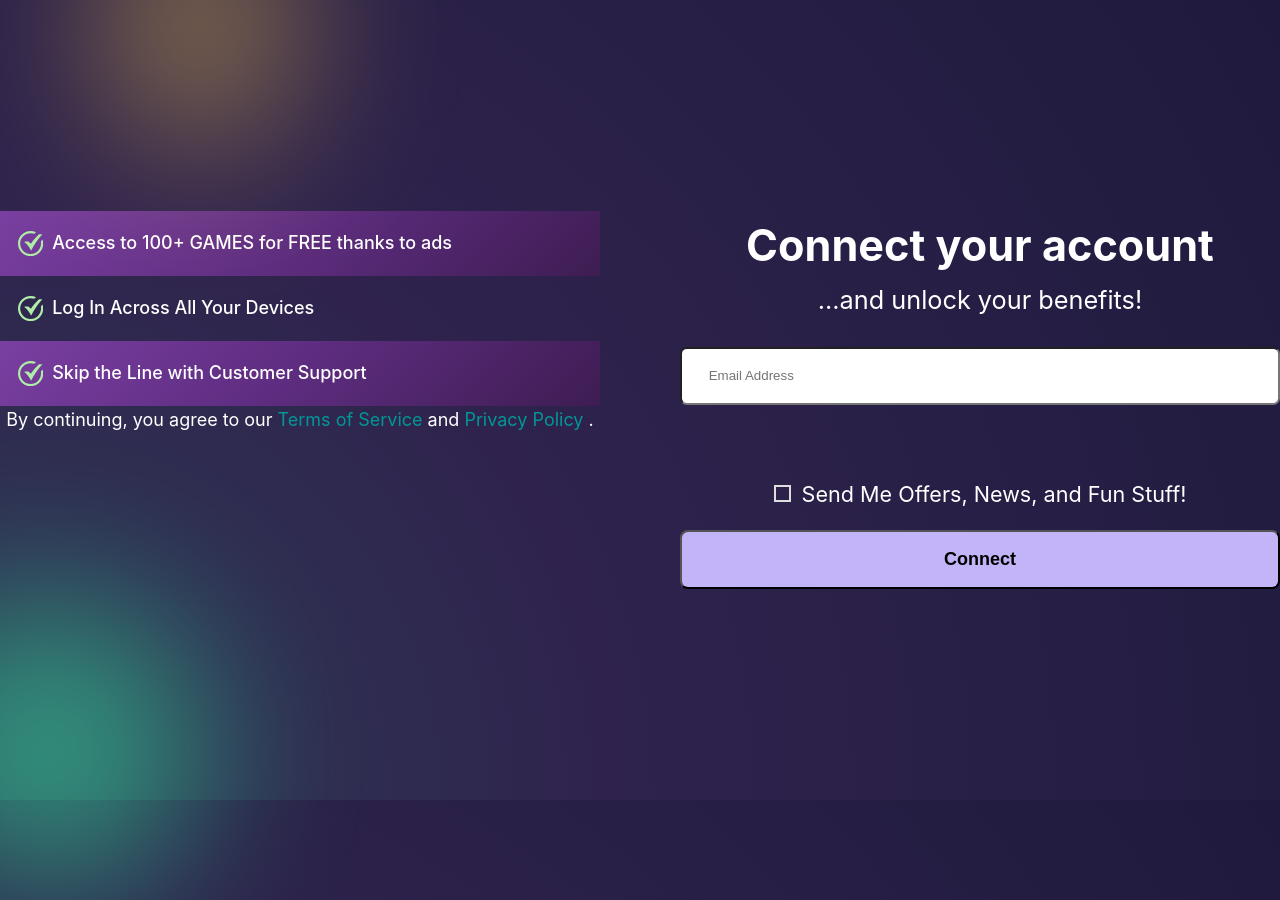
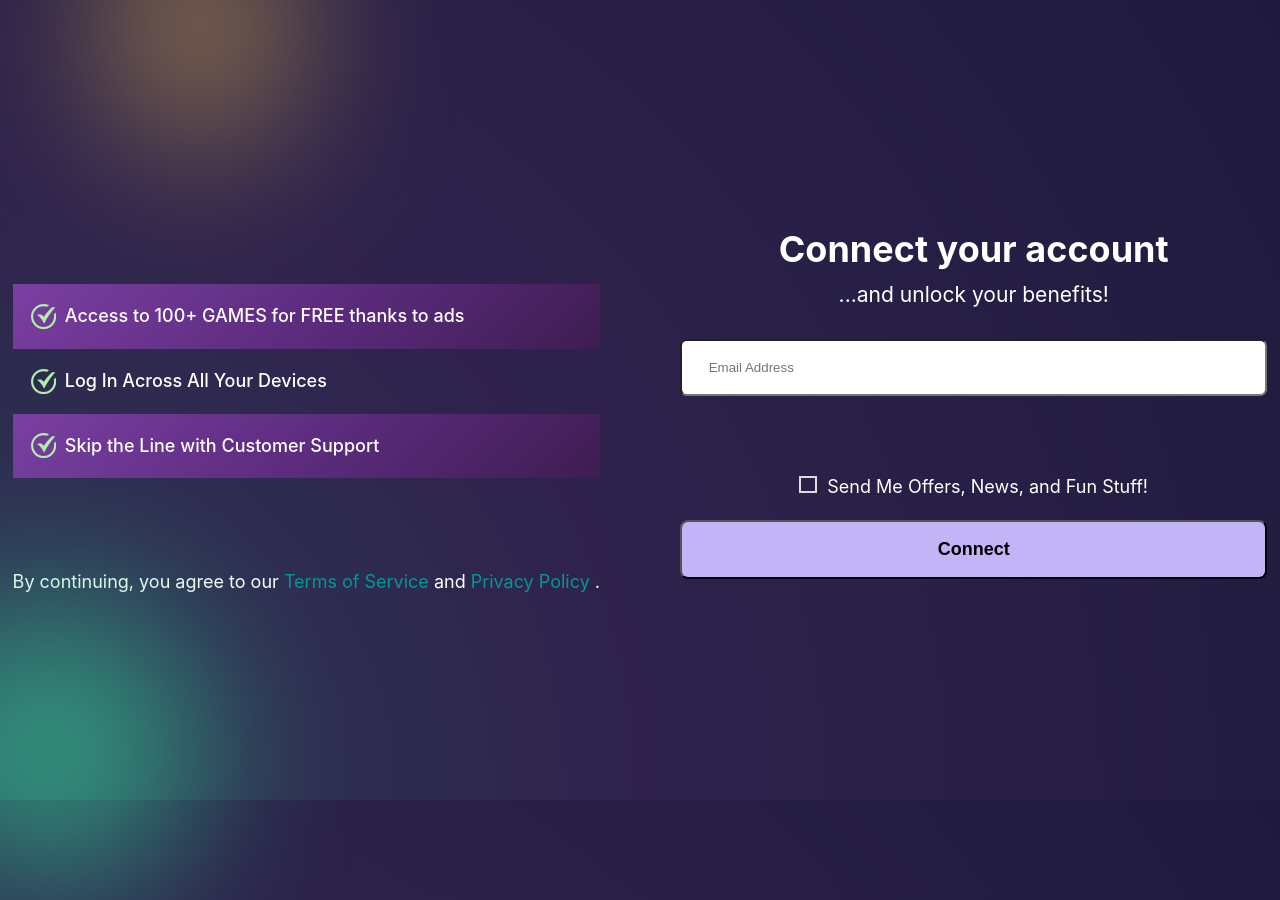
Before and after one commit to DiegoGutierrezDev/GameHouse-test, a Vue app: page / in a window 1280 px wide. Built offline with nearby package versions, Linux system fonts and the light colour scheme.

Commit message:
Styles corrected and layout improved

```diff
--- a/src/assets/main.css
+++ b/src/assets/main.css
@@ -8,6 +8,8 @@ body {
   background: radial-gradient(circle at bottom left, #2e3b56 0%, #2f234d 40%, #1f1a3d 100%);
   min-height: 100vh;
   line-height: 1.6;
+  color: white;
+  text-align: center;
   font-family:
     Inter,
     -apple-system,
@@ -61,7 +63,6 @@ a {
 
 h1 {
   font-weight: 700;
-  color: white;
 }
 
 strong {
@@ -86,6 +87,7 @@ strong {
 .columns {
   display: flex;
   flex-direction: column;
+  align-items: center;
 }
 
 .input-text {
@@ -111,6 +113,14 @@ strong {
   cursor: pointer;
   margin-right: 0.8em;
   margin-top: 6em;
+}
+
+.left-column {
+  display: grid;
+  align-content: space-between;
+}
+.left-column p {
+  margin-top: auto;
 }
 
 @media (min-width: 641px) {
--- a/src/components/AppBenefits.vue
+++ b/src/components/AppBenefits.vue
@@ -5,6 +5,7 @@ const props = defineProps({
 </script>
 
 <template>
+  <div class="outter-margin">
     <div v-for="(benefit, index) in props.benefits" :key="index" class="benefits-class">
       <svg
         version="1.1"
@@ -30,11 +31,17 @@ const props = defineProps({
         {{ benefit }}
       </span>
     </div>
+  </div>
 </template>
 
 <style scoped>
+.outter-margin {
+  margin-top: 4.5em;
+  margin-bottom: 5em;
+  width: 100%;
+}
 .benefits-class {
-  padding: 0.4em;
+  padding: 0.6em;
   display: flex;
   align-items: center;
   color: white;
--- a/src/components/AppButton.vue
+++ b/src/components/AppButton.vue
@@ -18,6 +18,9 @@ const props = defineProps({
 .M-purple {
   background-color: #c2b4f7;
   height: 3.3em;
+  width: 90%;
+  display: block;
+  margin-top: 1em;
   border-radius: 0.5rem;
   font-weight: 600;
   font-size: large;
@@ -27,8 +30,20 @@ const props = defineProps({
   background-color: #fccd61;
   width: 30em;
   height: 3.3em;
+  display: block;
+  margin-top: 1em;
   border-radius: 0.5rem;
   font-weight: 600;
   font-size: large;
 }
+
+@media (min-width: 641px) {
+  .M-purple {
+    width: 100%;
+  }
+
+  .L-orange {
+    width: 100%;
+  }
+}
 </style>
--- a/src/views/layouts/PageWrapper.vue
+++ b/src/views/layouts/PageWrapper.vue
@@ -1,10 +1,10 @@
 <template>
   <div v-if="desktop" class="columns">
-    <div>
+    <div style="flex-direction: column; display: flex">
       <slot name="benefits" />
       <slot name="text" />
     </div>
-    <div class="white-text">
+    <div>
       <slot name="title" />
       <slot name="input" />
       <slot name="resend" />
@@ -17,6 +17,7 @@
     <slot name="input" />
     <slot name="button" />
     <slot name="text" />
+    <slot name="resend" />
   </div>
 </template>
 
--- a/src/views/register/RegisterStep1.vue
+++ b/src/views/register/RegisterStep1.vue
@@ -18,7 +18,7 @@ import PageWrapper from '../layouts/PageWrapper.vue'
     ></template>
 
     <template #text>
-      <div class="left-column">
+      <div style="margin-top: auto">
         <p style="color: white">
           By continuing, you agree to our<a href="https://company.gamehouse.com/">
             Terms of Service</a
@@ -35,9 +35,11 @@ import PageWrapper from '../layouts/PageWrapper.vue'
 
     <template #input>
       <input type="text" class="input-text" placeholder="Email Address" />
-      <input type="checkbox" class="checkbox" id="comercial" />
-      <label for="comercial">Send Me Offers, News, and Fun Stuff!</label>
-      <AppButton text="Connect" style="display: block; width: 100%; margin-top: 1em"></AppButton>
+      <div>
+        <input type="checkbox" class="checkbox" id="comercial" />
+        <label for="comercial">Send Me Offers, News, and Fun Stuff!</label>
+      </div>
+      <AppButton text="Connect"></AppButton>
     </template>
   </PageWrapper>
 </template>
--- a/src/views/register/RegisterStep2.vue
+++ b/src/views/register/RegisterStep2.vue
@@ -6,7 +6,7 @@ import PageWrapper from '../layouts/PageWrapper.vue'
 </script>
 
 <template>
-  <PageWrapper>
+  <PageWrapper class="columns white-text">
     <template #benefits>
       <div class="left-column">
         <AppBenefits
```
Lines whose indentation alone changed are shown as unchanged.
